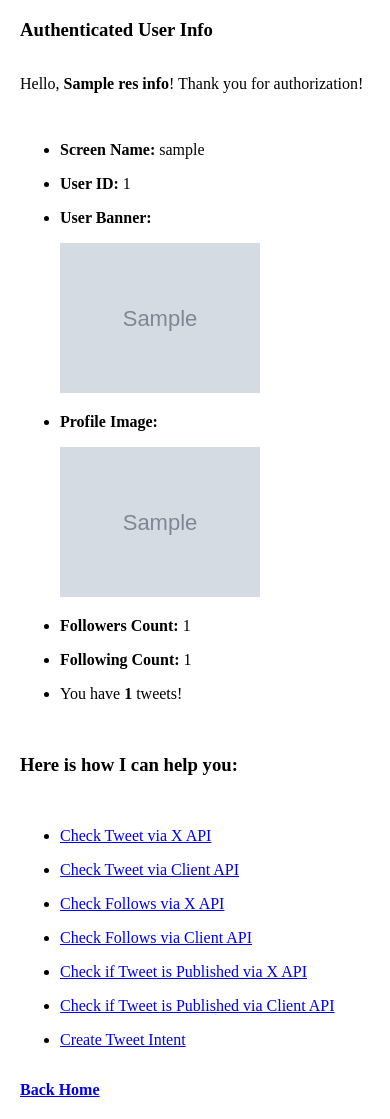
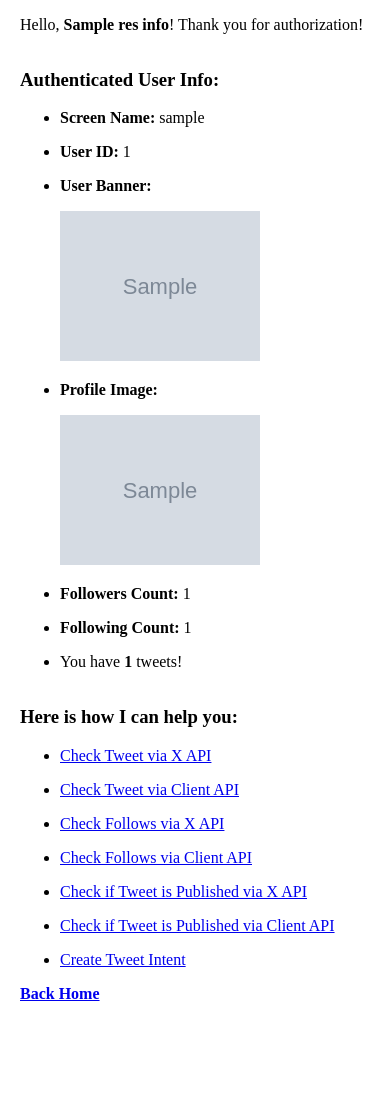
Before and after one commit to RomaKudryavtsev/twitter_in_flask, a Flask app: template templates/info.html in a window 390 px wide. Shown: the part 87-1206 px from the top of the page. After the commit the page ends 1088 px from the top, so only its background shows below. Run offline with Flask 3, Linux system fonts and the light colour scheme; the template is opened without the code that fills it: most values are stand-ins (such as "Sample title", 1, 10 or a date in 2020); grey boxes marked "Sample" are stand-in pictures; parts of the project's set-up code (start-up, migrations or seed data) failed here and were passed over.

Commit message:
update info template styling

```diff
--- a/static/base.css
+++ b/static/base.css
@@ -12,3 +12,21 @@ footer {
 img {
     width: 200px;
 }
+
+.info-wrapper {
+    display: flex;
+}
+
+.options {
+    margin-left: 50px;
+}
+
+@media (max-width: 1000px) {
+    .info-wrapper {
+        flex-direction: column;
+    }
+
+    .options {
+        margin-left: 0;
+    }
+}
--- a/templates/info.html
+++ b/templates/info.html
@@ -1,7 +1,9 @@
 {% extends "_base.html"%}
 {% block content%}
-<h3>Authenticated User Info</h3>
 <p>Hello, <b>{{ res_info["name"] }}</b>! Thank you for authorization!</p>
+<div class="info-wrapper">
+    <div class="user-info">
+        <h3>Authenticated User Info:</h3>
         <ul>
             <li>
                 <p><b>Screen Name:</b> {{ res_info["username"] }}</p>
@@ -27,6 +29,8 @@
                 <p>You have <b>{{ res_info["tweet_count"]|string }}</b> tweets!</p>
             </li>
         </ul>
+    </div>
+    <div class="options">
         <h3>Here is how I can help you:</h3>
         <ul>
             <li>
@@ -65,4 +69,6 @@
                 </p>
             </li>
         </ul>
+    </div>
+</div>
 {% endblock %}
```
Lines whose indentation alone changed are shown as unchanged.
